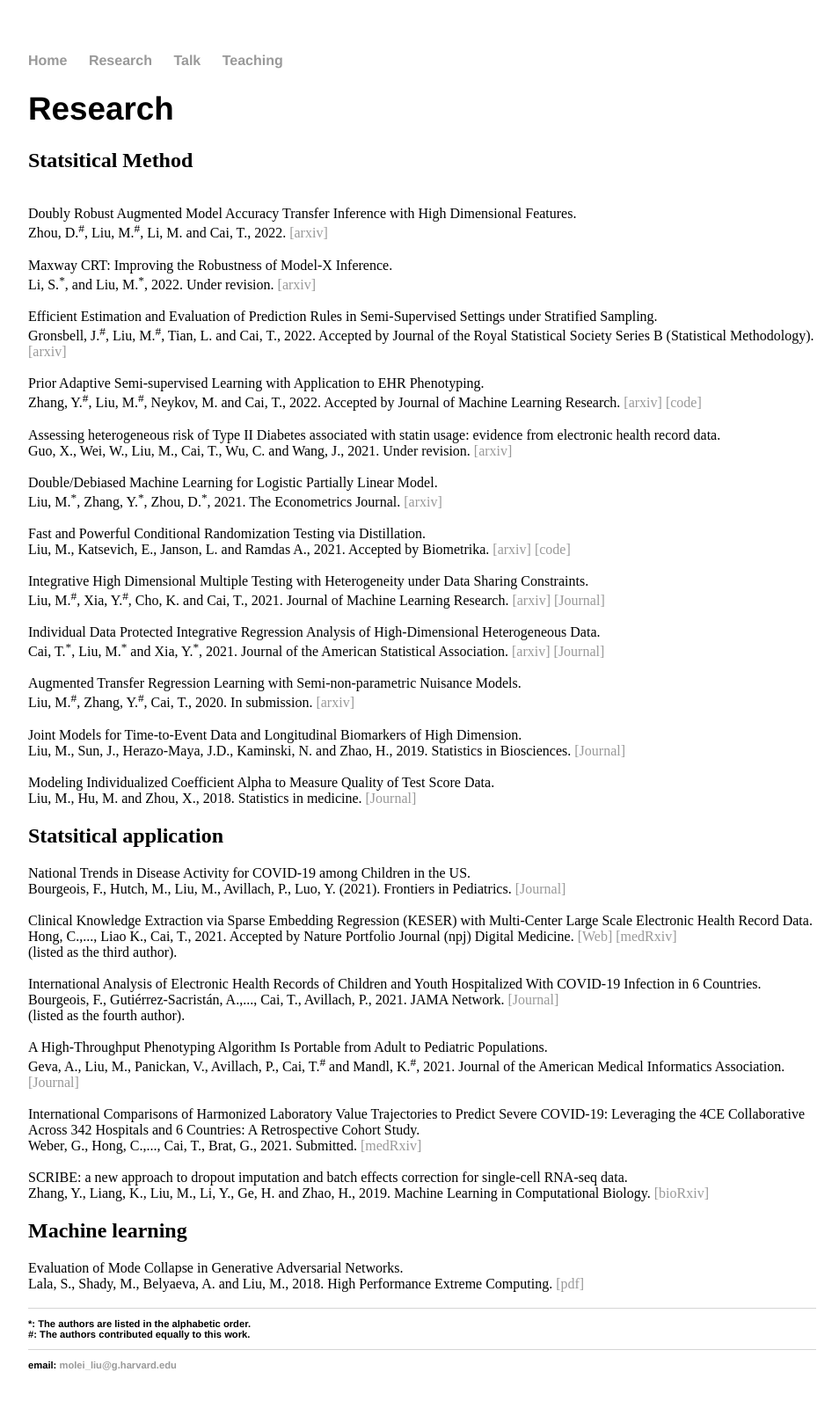
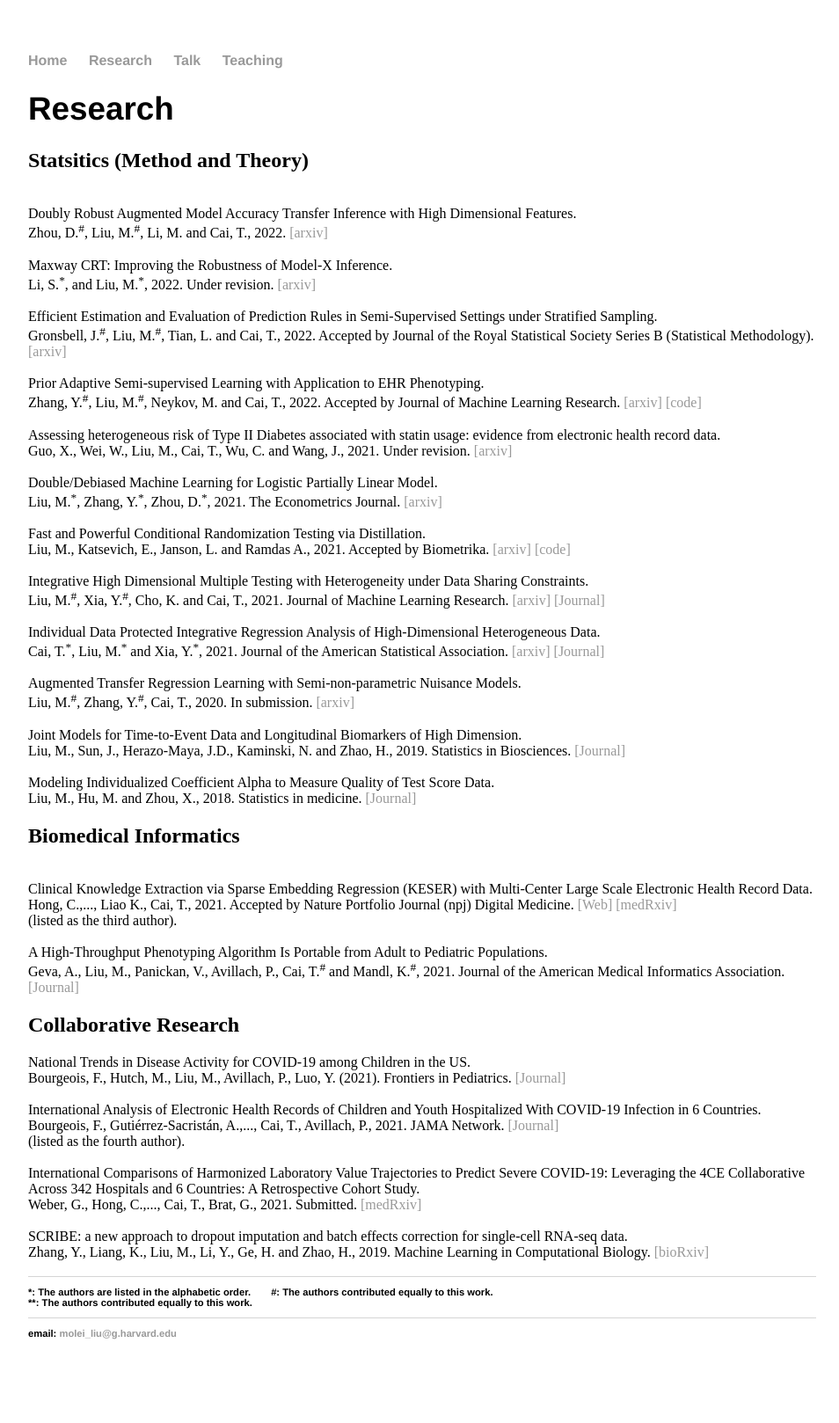
Before and after one commit to moleibobliu/moleibobliu.github.io, a Jekyll site: the page built from pub/index.html, in a window 1280 px wide. Shown: the whole page at 88% size, without its empty margins (160-1114 px from the left). Built offline with Jekyll 4.4.1, drawn with Linux system fonts in a browser that asks for light colours; after the commit the page ends 1582 px from its top, so only the background shows below that.

Commit message:
Update index.html

```diff
--- a/pub/index.html
+++ b/pub/index.html
@@ -4,7 +4,7 @@ title: Molei Liu
 ---
 <div class="blurb">
 	<h1> Research </h1>
-	<h2> Statsitical Method </h2>
+	<h2> Statsitics (Method and Theory) </h2>
 
 	<br \>  Doubly Robust Augmented Model Accuracy Transfer Inference with High Dimensional Features.
 	<br \>  Zhou, D.<sup>#</sup>, Liu, M.<sup>#</sup>, Li, M. and Cai, T., 2022. <a href="https://arxiv.org/abs/2208.05134"> [arxiv] </a>
@@ -58,11 +58,7 @@ title: Molei Liu
 	<br \>  Liu, M., Hu, M. and Zhou, X., 2018. Statistics in medicine. <a href="https://onlinelibrary.wiley.com/doi/abs/10.1002/sim.7812"> [Journal] </a>
 	<br \>
 
-	<h2> Statsitical application </h2>
-
-	National Trends in Disease Activity for COVID-19 among Children in the US.
-	<br \> Bourgeois, F., Hutch, M., Liu, M., Avillach, P., Luo, Y. (2021). Frontiers in Pediatrics. <a href="https://www.frontiersin.org/articles/10.3389/fped.2021.700656/full?&utm_source=Email_to_authors_&utm_medium=Email&utm_content=T1_11.5e1_author&utm_campaign=Email_publication&field=&journalName=Frontiers_in_Pediatrics&id=700656"> [Journal] </a>
-	<br \>
+	<h2> Biomedical Informatics </h2>
 
 	<br \> Clinical Knowledge Extraction via Sparse Embedding Regression (KESER) with Multi-Center Large Scale Electronic Health Record Data.
 	<br \> Hong, C.,..., Liao K., Cai, T., 2021. Accepted by Nature Portfolio Journal (npj) Digital Medicine. <a href="https://celehs.github.io/KESER"> [Web] </a>
@@ -70,14 +66,21 @@ title: Molei Liu
 	<br \> (listed as the third author).
 	<br \>
 
+	<br \>  A High-Throughput Phenotyping Algorithm Is Portable from Adult to Pediatric Populations.
+	<br \>  Geva, A., Liu, M., Panickan, V., Avillach, P., Cai, T.<sup>#</sup> and Mandl, K.<sup>#</sup>, 2021. Journal of the American Medical Informatics Association.
+	        <a href="https://academic.oup.com/jamia/advance-article-abstract/doi/10.1093/jamia/ocaa343/6140019"> [Journal] </a>
+	<br \>
+
+
+	<h2> Collaborative Research </h2>
+
+	National Trends in Disease Activity for COVID-19 among Children in the US.
+	<br \> Bourgeois, F., Hutch, M., Liu, M., Avillach, P., Luo, Y. (2021). Frontiers in Pediatrics. <a href="https://www.frontiersin.org/articles/10.3389/fped.2021.700656/full?&utm_source=Email_to_authors_&utm_medium=Email&utm_content=T1_11.5e1_author&utm_campaign=Email_publication&field=&journalName=Frontiers_in_Pediatrics&id=700656"> [Journal] </a>
+	<br \>
+
 	<br \> International Analysis of Electronic Health Records of Children and Youth Hospitalized With COVID-19 Infection in 6 Countries.
 	<br \> Bourgeois, F., Gutiérrez-Sacristán, A.,..., Cai, T., Avillach, P., 2021. JAMA Network. <a href="https://jamanetwork.com/journals/jamanetworkopen/article-abstract/2780925"> [Journal] </a>
 	<br \> (listed as the fourth author).
-	<br \>
-
-	<br \>  A High-Throughput Phenotyping Algorithm Is Portable from Adult to Pediatric Populations.
-	<br \>  Geva, A., Liu, M., Panickan, V., Avillach, P., Cai, T.<sup>#</sup> and Mandl, K.<sup>#</sup>, 2021. Journal of the American Medical Informatics Association.
-	        <a href="https://academic.oup.com/jamia/advance-article-abstract/doi/10.1093/jamia/ocaa343/6140019"> [Journal] </a>
 	<br \>
 
 	<br \> International Comparisons of Harmonized Laboratory Value Trajectories to Predict Severe COVID-19: Leveraging the 4CE Collaborative Across 342 Hospitals and 6 Countries: A Retrospective Cohort Study.
@@ -87,17 +90,12 @@ title: Molei Liu
 	<br \>  SCRIBE: a new approach to dropout imputation and batch effects correction for single-cell RNA-seq data.
 	<br \>  Zhang, Y., Liang, K., Liu, M., Li, Y., Ge, H. and Zhao, H., 2019. Machine Learning in Computational Biology. <a href="https://www.biorxiv.org/content/10.1101/793463v2.abstract"> [bioRxiv] </a>
 	<br \>
-
-	<h2> Machine learning </h2>
-
-	Evaluation of Mode Collapse in Generative Adversarial Networks.
-	<br \>  Lala, S., Shady, M., Belyaeva, A. and Liu, M., 2018. High Performance Extreme Computing. <a href="http://www.ieee-hpec.org/2018/2018program/index_htm_files/124.pdf"> [pdf] </a>
-        <br \>
 	<br \>
 	<footer>
 	    <ul>
 	           <li> *: The authors are listed in the alphabetic order. </a></li>
-	    <br \> <li> #: The authors contributed equally to this work. </a></li>
+	           <li> #: The authors contributed equally to this work. </a></li>
+	    <br \> <li> **: The authors contributed equally to this work. </a></li>
 	   </ul>
 	</footer>
 
```
